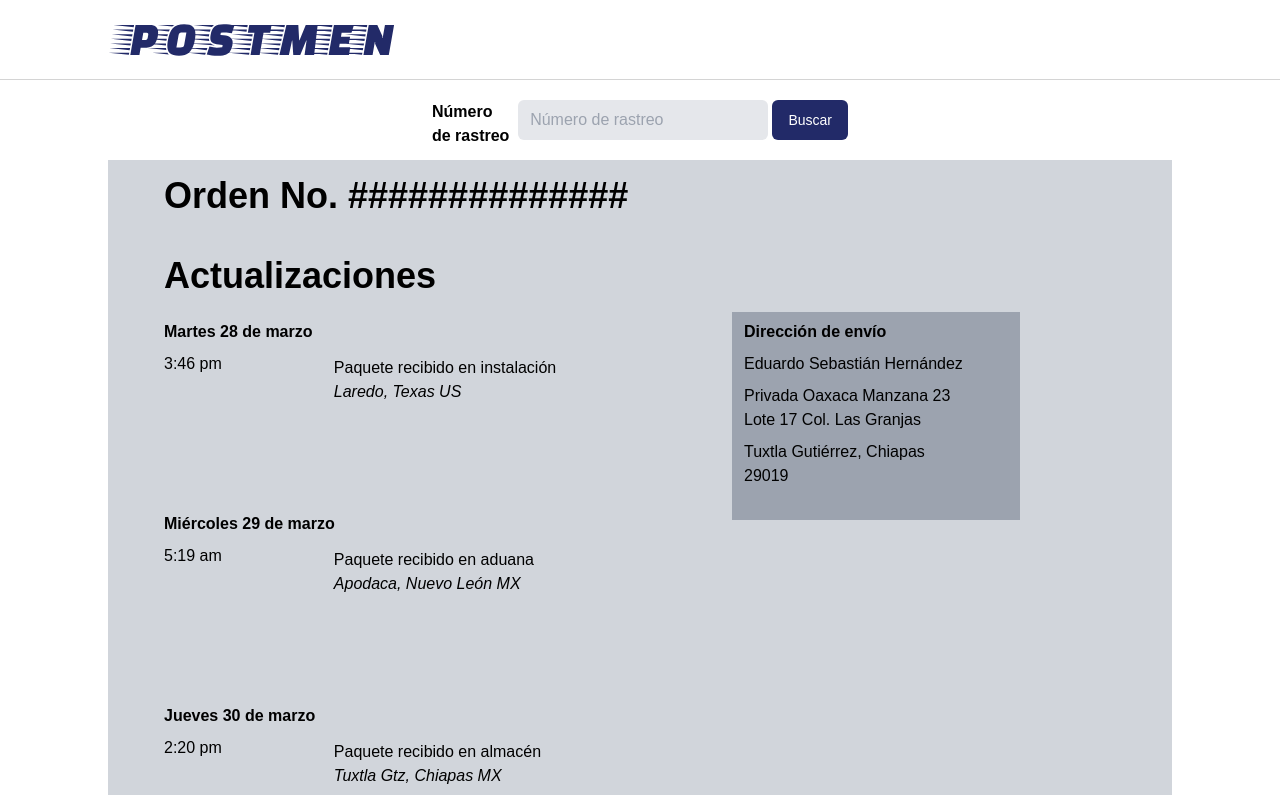
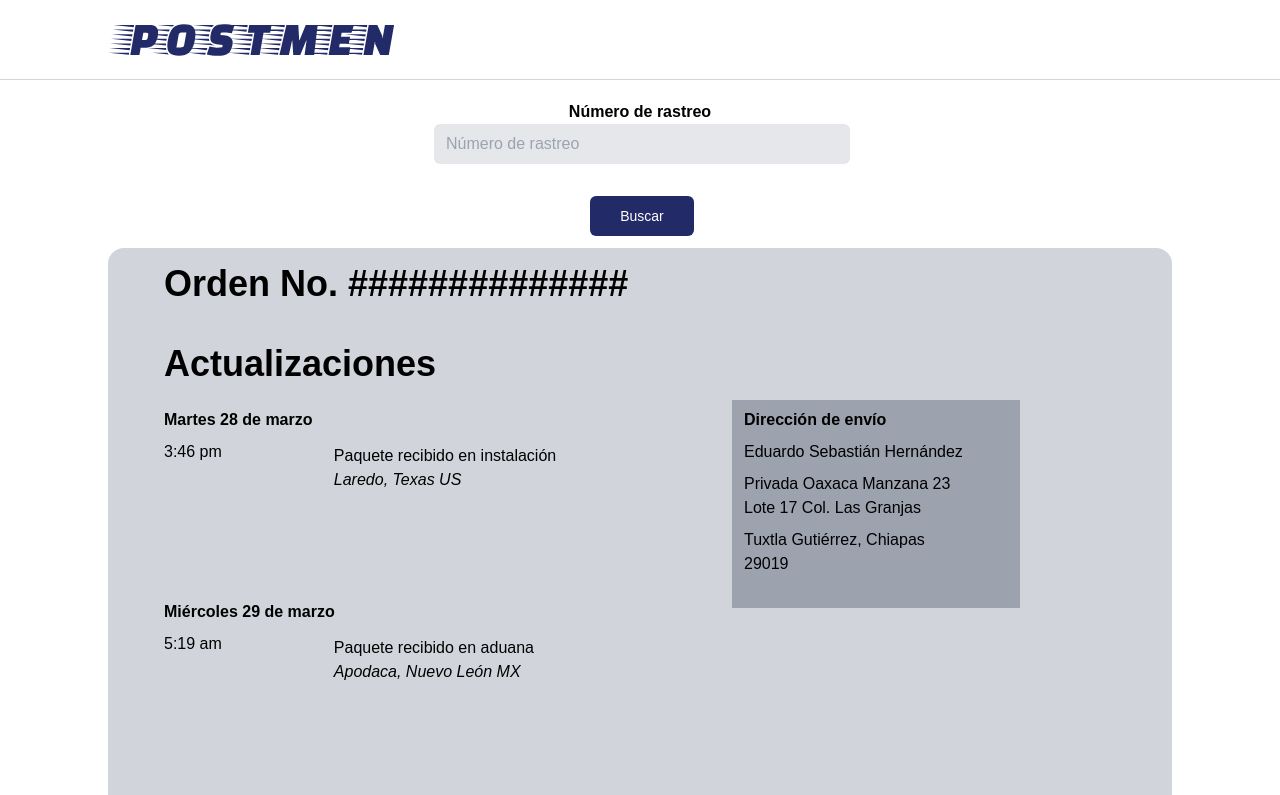
Before and after one commit to mauriciocruzp/postmen-frontend, a React (Vite) app: page / in a window 1280 px wide. Shown: the top 795 px of the page. Built offline with nearby package versions, Linux system fonts and the light colour scheme.

Commit message:
fix yup validation

```diff
--- a/src/pages/Home/Home.jsx
+++ b/src/pages/Home/Home.jsx
@@ -1,5 +1,5 @@
-import {Formik} from "formik";
-import {useNavigate} from "react-router-dom";
+import { Formik } from "formik";
+import { useNavigate } from "react-router-dom";
 import * as Yup from "yup";
 import Button from "../../components/Button/Button";
 import Header from "../../containers/Header/Header";
@@ -16,12 +16,12 @@ function Home() {
 
     const validationSchema = Yup.object({
         trackingId: Yup.string()
-            .min('El número de rastreo debe contener 14 caracteres')
-            .max('El número de rastreo debe tener 14 caracteres')
+            .min(14, "El numero de rastreo debe contener 14 caracteres")
+            .max(14, "El numero de rastreo debe contener 14 caracteres")
             .required('Se necesita un número de rastreo'),
     });
 
-    async function handleSubmit(values){
+    async function handleSubmit(values) {
         /*
         const response = await (values.trackingId);
 
@@ -44,7 +44,7 @@ function Home() {
                         validationSchema={validationSchema}
                         onSubmit={handleSubmit}
                     >
-                        { ({
+                        {({
                             values,
                             errors,
                             touched,
@@ -54,15 +54,17 @@ function Home() {
                         }) => (
                             <div className="flex flex-col">
                                 <form onSubmit={handleSubmit}>
-                                    <div className="w-full flex flex-row space-x-1">
+                                    <div className="w-full flex flex-col items-center space-x-1">
                                         <Input className='w-3/4' type='text' name='trackingId' placeholder='Número de rastreo'
                                             value={values.trackingId}
                                             handleChange={handleChange}
                                             handleBlur={handleBlur}
                                         />
-                                        {errors.trackingId && touched.trackingId && (
-                                            <TextError>{errors.trackingId}</TextError>
-                                        )}
+                                        <div className="h-6">
+                                            {errors.trackingId && touched.trackingId && (
+                                                <TextError>{errors.trackingId}</TextError>
+                                            )}
+                                        </div>
                                         <Button type='submit' width='w-1/4' >Buscar</Button>
                                     </div>
                                 </form>
@@ -70,7 +72,7 @@ function Home() {
                         )}
                     </Formik>
                 </div>
-                <div className="container bg-gray-300 my-3 col-span-10 col-start-2 border-3">
+                <div className="container bg-gray-300 my-3 col-span-10 col-start-2 border-3 rounded-2xl">
                     <div className="w-full p-2">
                         <h1 className="pb-2 text-4xl text-left w-full font-bold mx-12 mt-2 mb-8">Orden No. ##############</h1>
                         <h2 className="pb-2 text-4xl text-left w-full font-bold mx-12 my-2">Actualizaciones</h2>
@@ -105,8 +107,8 @@ function Home() {
                             <div className="bg-gray-400 col-span-3 col-start-8 h-52 w-72 mr-36">
                                 <h2 className="text-left font-semibold mx-3 my-2">Dirección de envío</h2>
                                 <p className="mx-3 my-2">Eduardo Sebastián Hernández</p>
-                                <p className="mx-3 my-2">Privada Oaxaca Manzana 23 <br/>Lote 17 Col. Las Granjas</p>
-                                <p className="mx-3 my-2">Tuxtla Gutiérrez, Chiapas <br/>29019</p>
+                                <p className="mx-3 my-2">Privada Oaxaca Manzana 23 <br />Lote 17 Col. Las Granjas</p>
+                                <p className="mx-3 my-2">Tuxtla Gutiérrez, Chiapas <br />29019</p>
                             </div>
                         </div>
                     </div>
```
